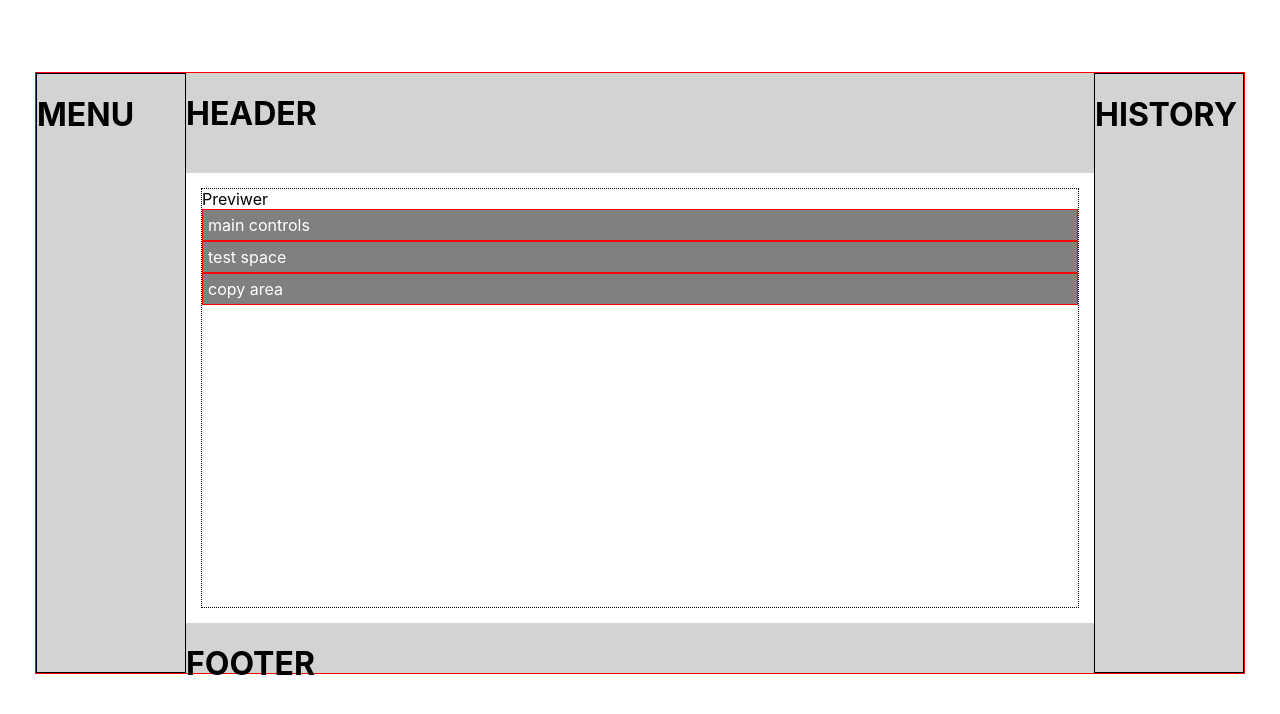
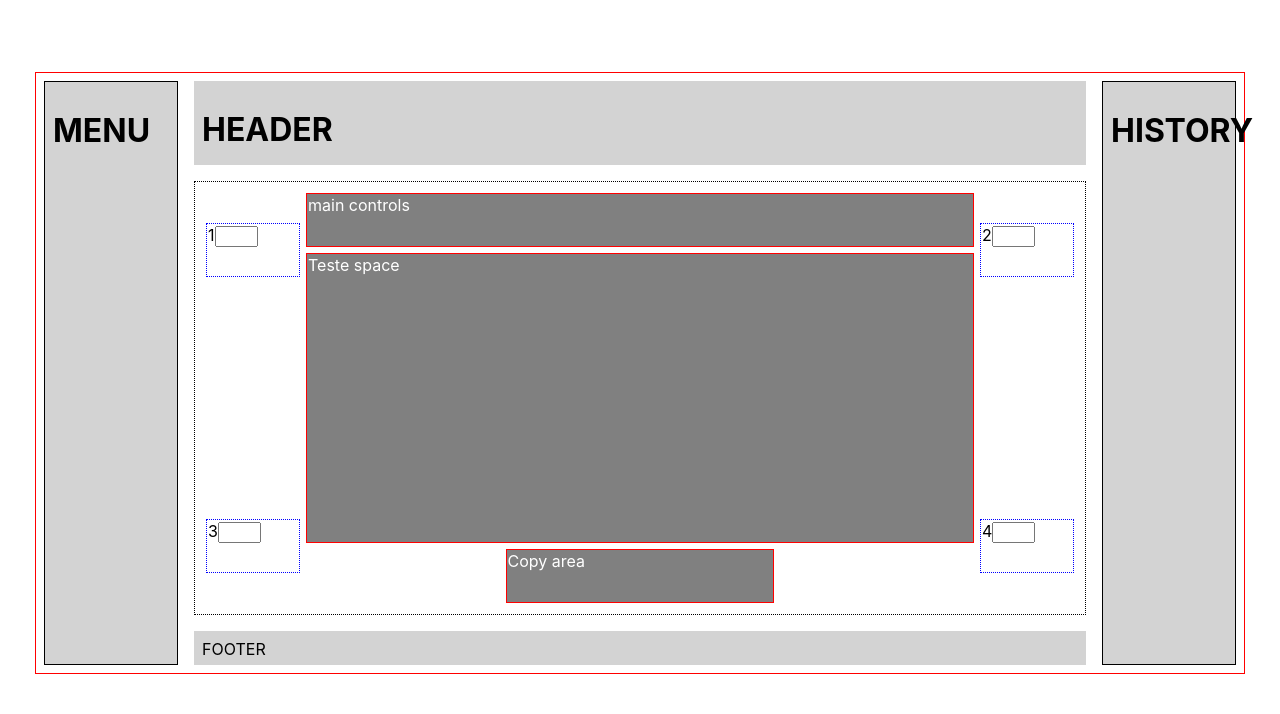
Before and after one commit to DaniloVieira/SillyProjects, a React (Create React App) app in the folder border-radius-previwer/: page / in a window 1280 px wide. Shown: the top 714 px of the page. Built offline with nearby package versions, Linux system fonts and the light colour scheme.

Commit message:
working on previwer layout

```diff
--- a/border-radius-previwer/src/components/footer/Footer.js
+++ b/border-radius-previwer/src/components/footer/Footer.js
@@ -4,7 +4,7 @@ import classes from './Footer.module.css';
 const footer = (props) => {
     return(
         <div className={classes.Footer}>
-            <h1>FOOTER</h1>
+            FOOTER
         </div>
     );
 }
--- a/border-radius-previwer/src/components/footer/Footer.module.css
+++ b/border-radius-previwer/src/components/footer/Footer.module.css
@@ -1,3 +1,5 @@
 .Footer{
     background-color: lightgray;
+
+
 }
--- /dev/null
+++ b/border-radius-previwer/src/components/previwer/copyArea/CopyArea.js
@@ -0,0 +1,12 @@
+import React from 'react';
+// import classes from './CopyArea.module.css';
+
+const copyArea = (props) => {
+    return (
+        <div className={props.classes} style={{ 'grid-area': 'copy-area'}}>
+            {props.children}
+        </div>
+    );
+}
+
+export default copyArea;
--- /dev/null
+++ b/border-radius-previwer/src/components/previwer/mainControls/MainControls.js
@@ -0,0 +1,13 @@
+import React from 'react';
+// import classes from './MainControls.module.css';
+
+const mainControls = (props) => {
+    return (
+        <div className={props.classes} style={{ 'grid-area': 'control'}}>
+            {props.children}
+        </div>
+    );
+
+}
+
+export default mainControls;
--- /dev/null
+++ b/border-radius-previwer/src/components/previwer/testSpace/TesteSpace.js
@@ -0,0 +1,12 @@
+import React from 'react';
+// import classes from './TesteSpace.module.css';
+
+const testSpace = (props) => {
+    return (
+        <div className={props.classes} style={{ 'grid-area': 'test-space'}}>
+            {props.children}
+        </div>
+    );
+}
+
+export default testSpace;
--- a/border-radius-previwer/src/containers/Previwer.js
+++ b/border-radius-previwer/src/containers/Previwer.js
@@ -1,5 +1,9 @@
 import React, { Component } from 'react';
 import classes from './Previwer.module.css';
+
+import MainControls from '../components/previwer/mainControls/MainControls';
+import TesteSpace from '../components/previwer/testSpace/TesteSpace';
+import CopyArea from '../components/previwer/copyArea/CopyArea';
 
 class Previwer extends Component {
 
@@ -10,10 +14,14 @@ class Previwer extends Component {
     render(){
         return (
             <div className={classes.Previwer}>
-                Previwer
-                <div className={classes.Border}>main controls</div>
-                <div className={classes.Border}>test space</div>
-                <div className={classes.Border}>copy area</div>
+                <div style={{'grid-area': 'input1', border: 'blue 1px dotted'}}>1<input type='number' style={{width : '35px'}}/></div>
+                <div style={{'grid-area': 'input2', border: 'blue 1px dotted'}}>2<input type='number' style={{width : '35px'}}/></div>
+                <div style={{'grid-area': 'input3', border: 'blue 1px dotted'}}>3<input type='number' style={{width : '35px'}}/></div>
+                <div style={{'grid-area': 'input4', border: 'blue 1px dotted'}}>4<input type='number' style={{width : '35px'}}/></div>
+
+                <MainControls classes={classes.Border.concat(' ').concat(classes.Change)}>main controls</MainControls>
+                <TesteSpace classes={classes.Border}>Teste space</TesteSpace>
+                <CopyArea classes={classes.Border}>Copy area</CopyArea>
             </div>
 
         );
--- a/border-radius-previwer/src/containers/Previwer.module.css
+++ b/border-radius-previwer/src/containers/Previwer.module.css
@@ -11,13 +11,27 @@
 
     grid-area: previwer;
 
+    display: grid;
+    grid-template-columns: 100px repeat(3, auto) 100px;
+    grid-template-rows: repeat(3, 30px)  auto repeat(3, 30px);
+    grid-template-areas:
+        ".      control    control    control    ."
+        "input1 control    control    control    input2"
+        "input1 test-space test-space test-space input2"
+        ".      test-space test-space test-space ."
+        "input3 test-space test-space test-space input4"
+        "input3 .          copy-area  .          input4"
+        ".      .          copy-area  .          ."
+
 }
 
-.Previwer div{
+.Previwer > div{
 
-    display: flex;
+    margin: 3px;
+    padding: 1px;
+}
 
-    flex-direction: column;
+.Change:hover {
 
-
+    background-color: #ebeb05;
 }
--- a/border-radius-previwer/src/hoc/layout/Layout.module.css
+++ b/border-radius-previwer/src/hoc/layout/Layout.module.css
@@ -8,8 +8,14 @@
     display: grid;
     grid-template-columns: [first-column] 150px [line2-column] auto [line3-column] 150px [end-column];
     grid-template-rows: [first-row] 100px [line2-row] 450px [line3-row] 50px [end-row];
+    /* justify-content: space-around; */
     grid-template-areas:
         "menu header history"
         "menu previwer history"
         "menu footer history"
 }
+
+.Content > div{
+    margin: 8px;
+    padding: 8px;
+}
```
Also changed, not shown: border-radius-previwer/src/components/previwer/copyArea/CopyArea.module.css (added), border-radius-previwer/src/components/previwer/mainControls/MainControls.module.css (added), border-radius-previwer/src/components/previwer/testSpace/TesteSpace.module.css (added).
